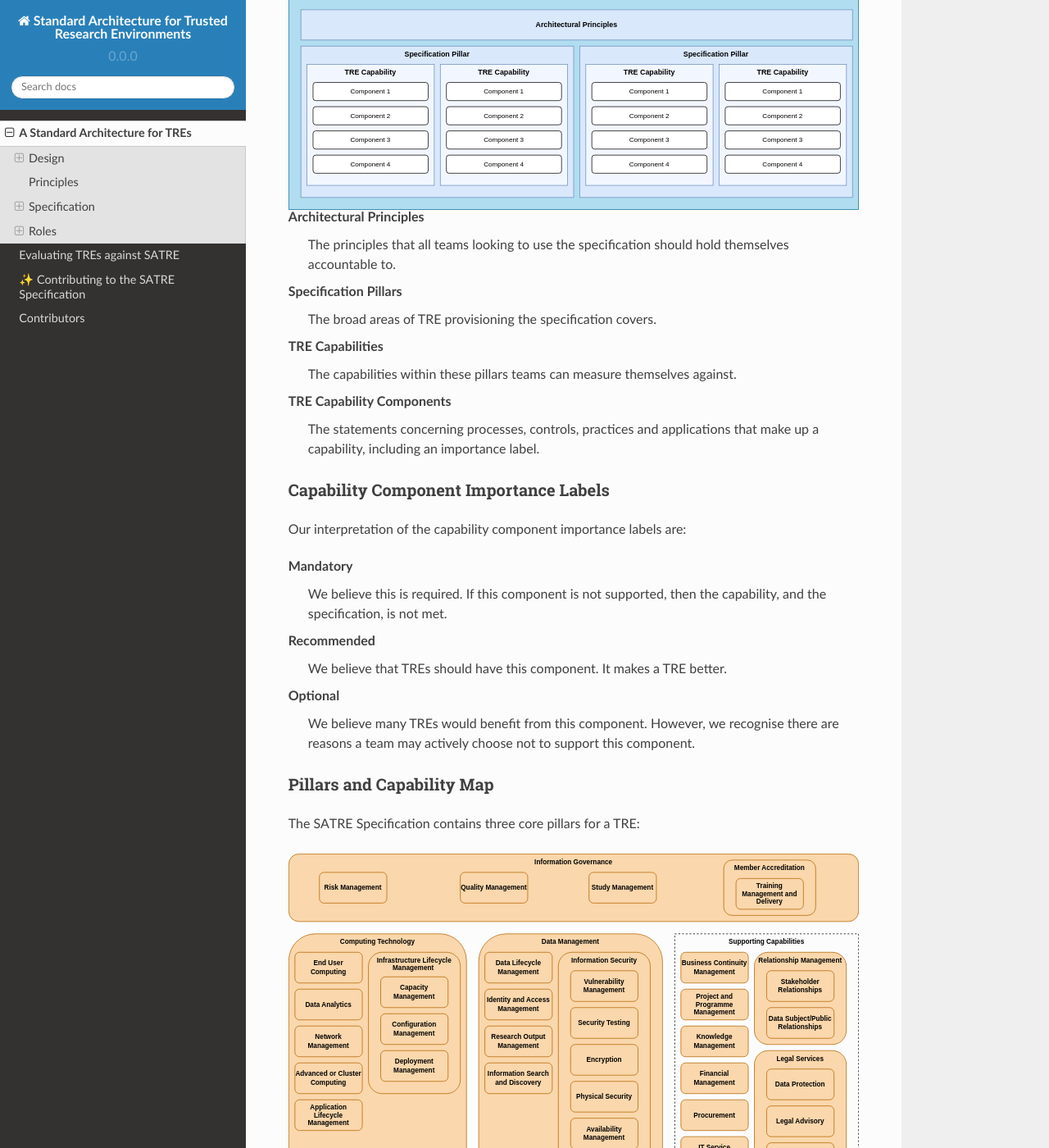
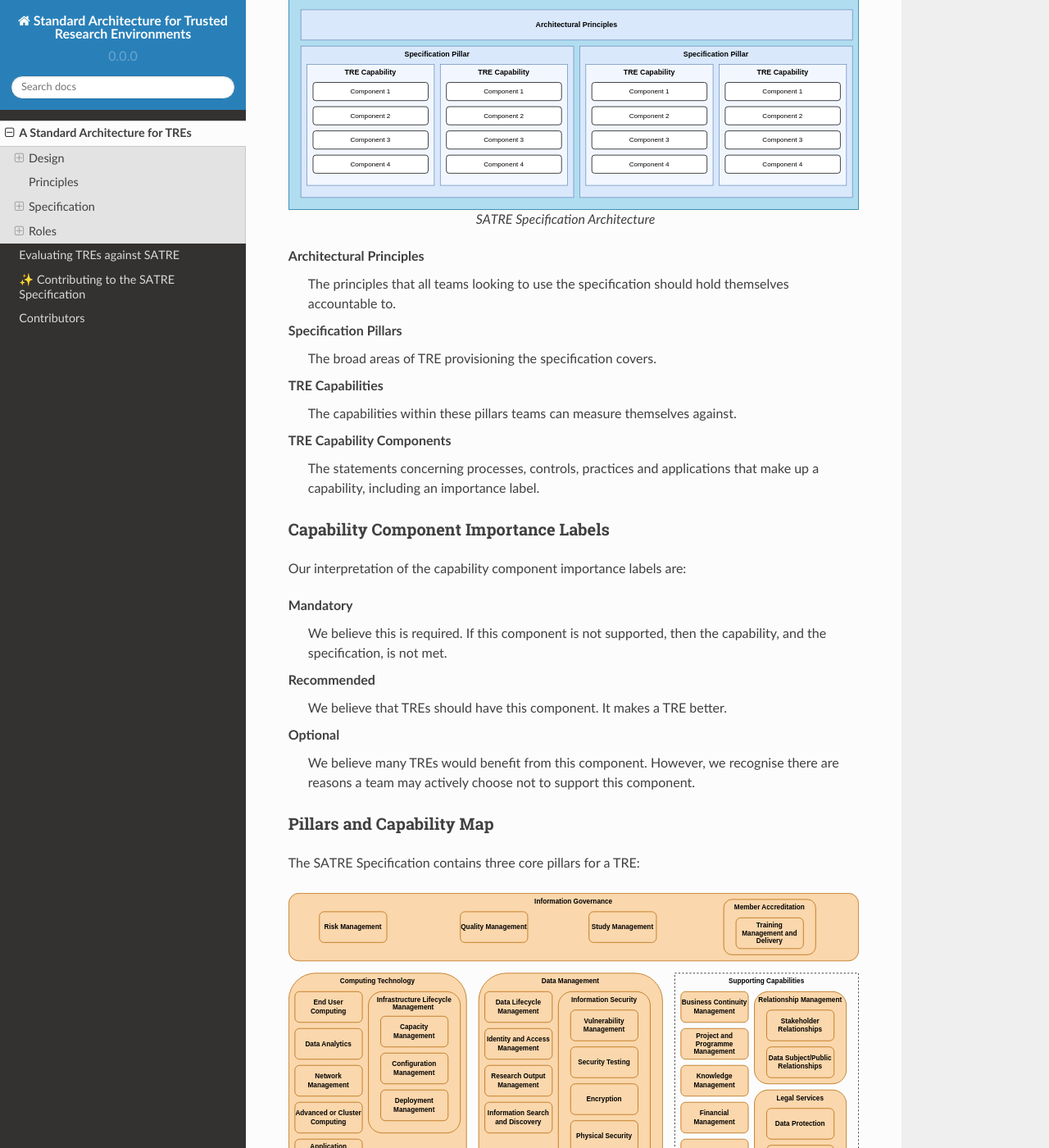
Before and after one commit to sa-tre/satre-specification, a Sphinx documentation site: the page built from docs/source/standard.md, in a window 1280 px wide and 1400 px high, scrolled down 766 px. Shown: the whole window at 82% size. Built offline with Sphinx 7.4.7 and the Read the Docs theme 2.0.0, drawn with Linux system fonts in a browser that asks for light colours; some of the changed text lies outside the part shown.

Commit message:
:bug: Add figure captions to correct spacing

````diff
--- a/docs/source/standard.md
+++ b/docs/source/standard.md
@@ -28,6 +28,8 @@ The SATRE specification contains four key parts:
 ```{figure} ../images/Architecture.svg
 :alt: SATRE Specification Architecture
 :align: center
+
+SATRE Specification Architecture
 ```
 
 Architectural Principles
@@ -62,6 +64,8 @@ The SATRE Specification contains three core pillars for a TRE:
 ```{figure} ../images/Capability_Map.svg
 :alt: SATRE Pillars Capability Map
 :align: center
+
+SATRE Pillars Capability Map
 ```
 
 {ref}`Information governance <pillar_information_governance>`
````
